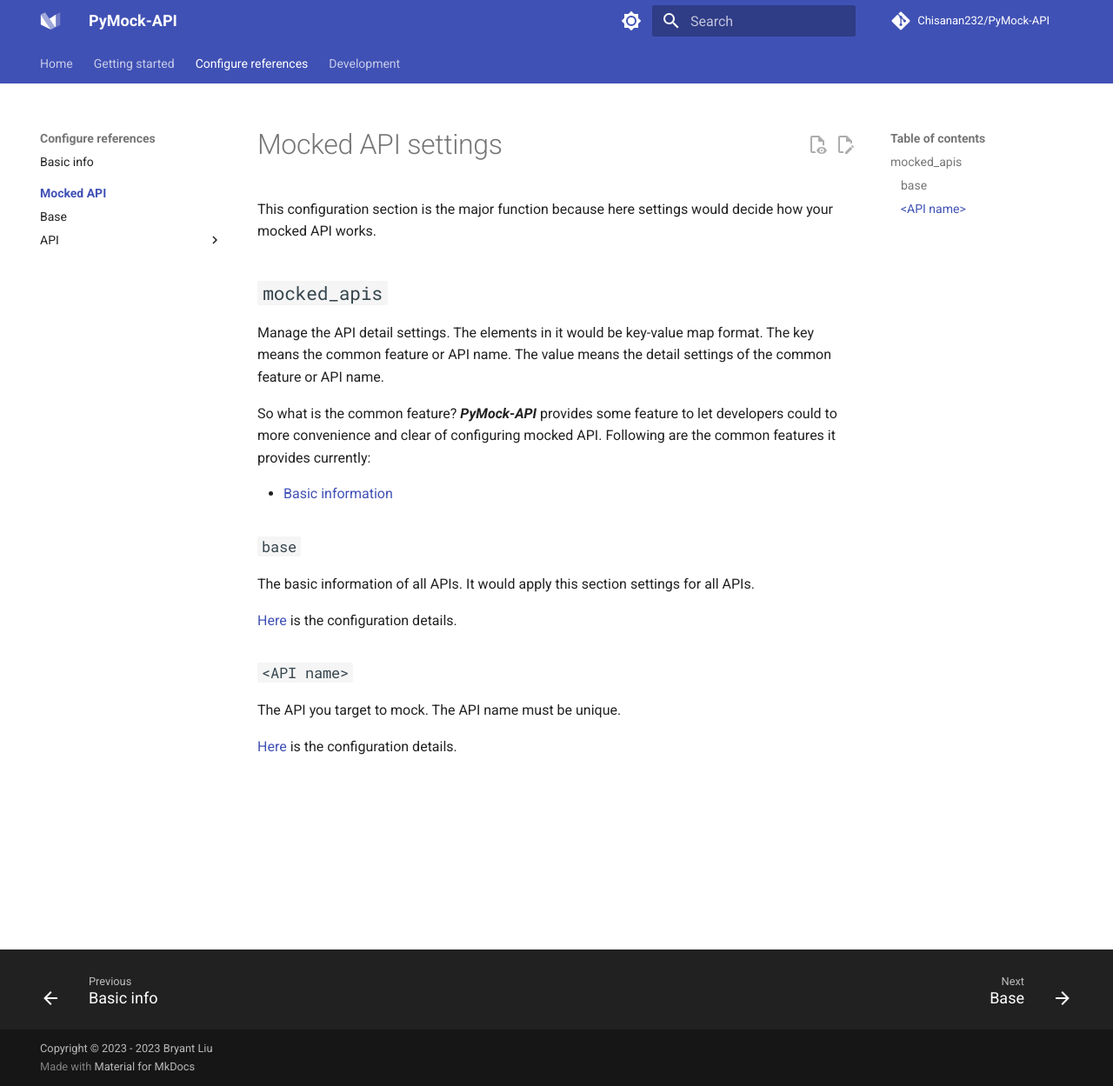
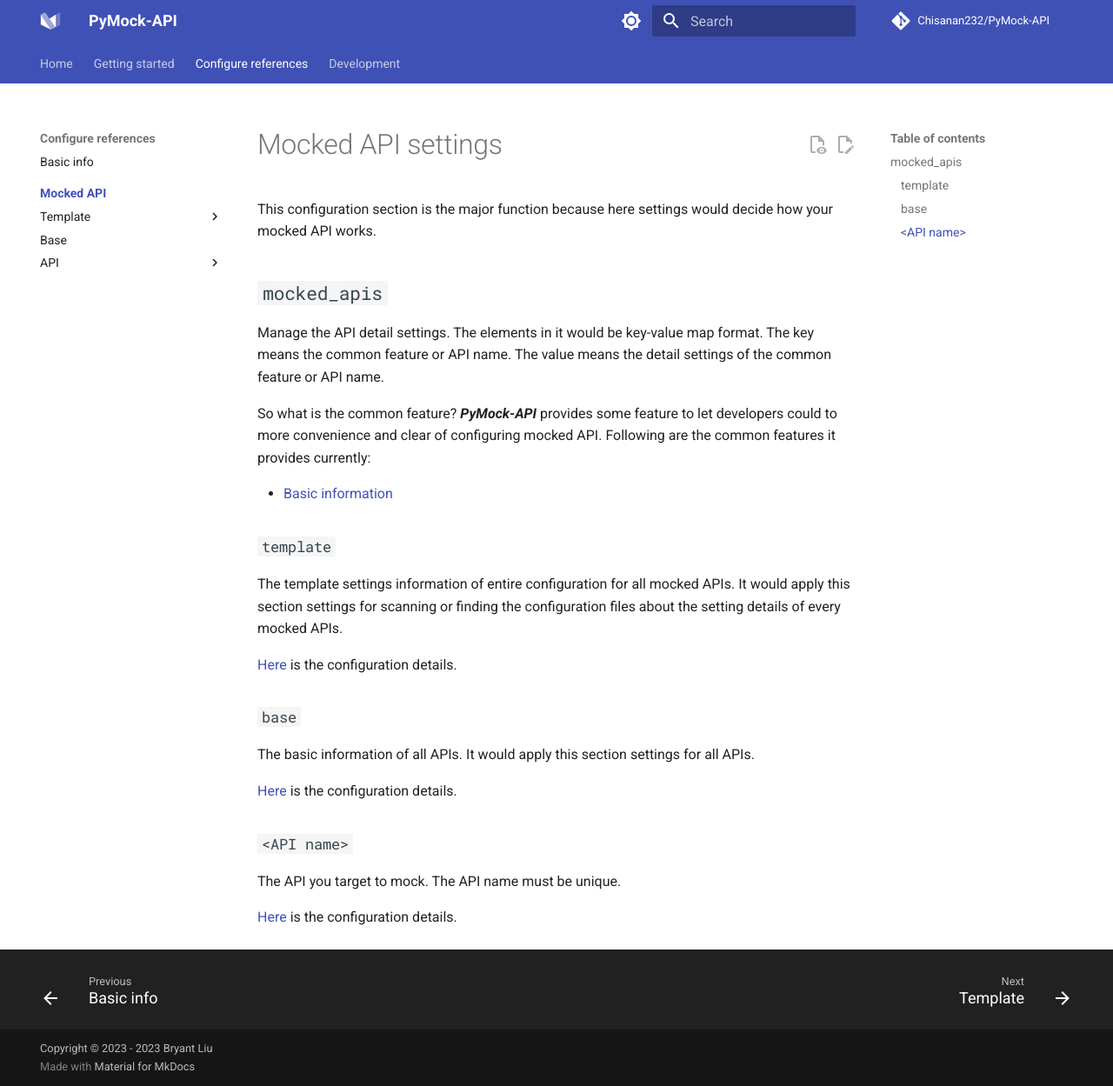
Before and after one commit to Chisanan232/PyMock-Server, an MkDocs documentation site: the page built from docs/configure-references/mocked-apis/index.md, in a window 1280 px wide and 1249 px high. Shown: the whole window at 87% size. Built offline with MkDocs 1.6.1 and Material for MkDocs 9.7.7, drawn with Linux system fonts in a browser that asks for light colours; comment, search, counter and statistics services are not loaded.

Commit message:
➕ Add new pages in tab *Configuration references / Mocked API* for the new feature about the new section *template*.

```diff
--- a/docs/configure-references/mocked-apis/index.md
+++ b/docs/configure-references/mocked-apis/index.md
@@ -13,6 +13,14 @@ of configuring mocked API. Following are the common features it provides current
 * [Basic information](#mocked_apisbase)
 
 
+### ``template``
+
+The template settings information of entire configuration for all mocked APIs. It would apply this section settings for
+scanning or finding the configuration files about the setting details of every mocked APIs.
+
+[Here](/configure-references/mocked-apis/template) is the configuration details.
+
+
 ### ``base``
 
 The basic information of all APIs. It would apply this section settings for all APIs.
--- a/mkdocs.yml
+++ b/mkdocs.yml
@@ -121,6 +121,11 @@ nav:
     - Basic info: configure-references/config-basic-info.md
     - Mocked API:
       - configure-references/mocked-apis/index.md
+      - Template:
+        - configure-references/mocked-apis/template/index.md
+        - Loading setting: configure-references/mocked-apis/template/load.md
+        - Values setting: configure-references/mocked-apis/template/values.md
+        - Apply setting: configure-references/mocked-apis/template/apply.md
       - Base:
         - configure-references/mocked-apis/base/index.md
       - API:
```
Also changed, not shown: docs/configure-references/mocked-apis/template/apply.md (added, +10 -0 lines), docs/configure-references/mocked-apis/template/index.md (added, +36 -0 lines), docs/configure-references/mocked-apis/template/load.md (added, +15 -0 lines), docs/configure-references/mocked-apis/template/values.md (added, +50 -0 lines).
